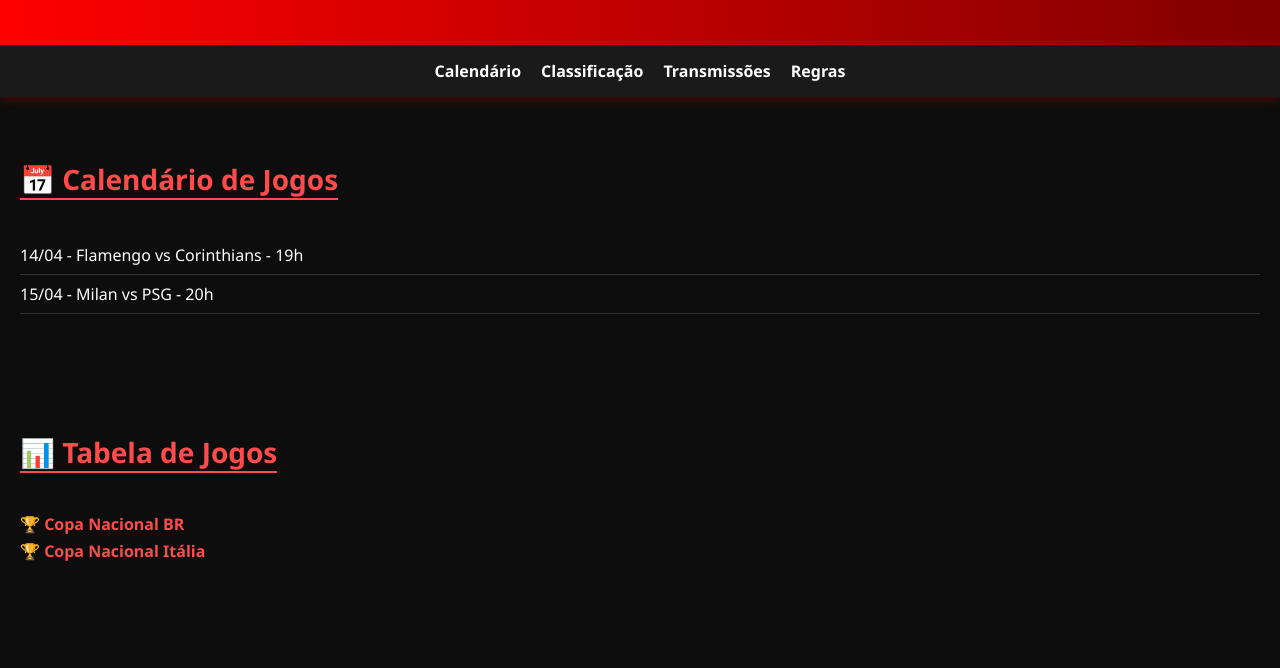
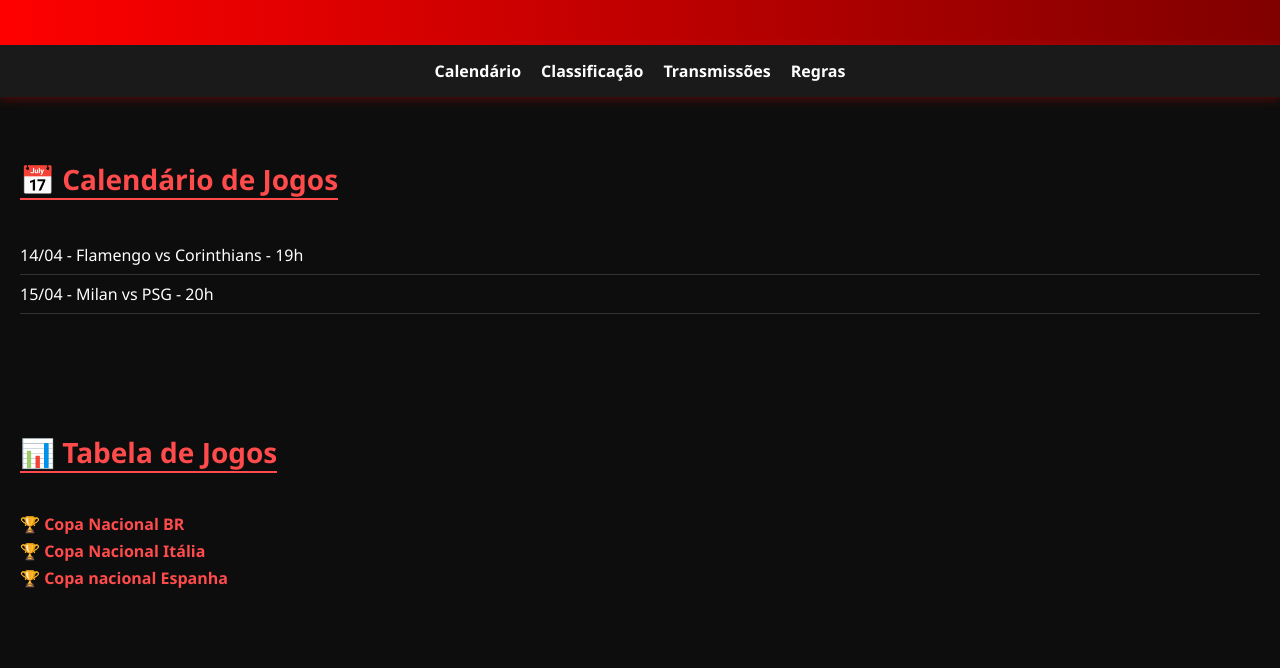
Before and after one commit to Joaov8tor/MUDNICLHLIGA, a plain HTML site: page copa-nacional.html in a window 1280 px wide. Shown: the part 122-790 px from the top of the page. Drawn offline with Linux system fonts and the light colour scheme.

Commit message:
Update copa-nacional.html

```diff
--- a/copa-nacional.html
+++ b/copa-nacional.html
@@ -105,7 +105,8 @@
     <h2 class="section-title">📊 Tabela de Jogos</h2>
     <div class="table-links">
       <a href="https://copa-br-nacional.vercel.app/" target="_blank">🏆 Copa Nacional BR</a>
-      <a href="https://italia-nazzionale.vercel.app/" target="_blank">🏆 Copa Nacional Itália</a>
+       <a href="https://italia-nazzionale.vercel.app/" target="_blank">🏆 Copa Nacional Itália</a>
+       <a href="https://copa-nacional-esp.vercel.app/" target="_blank">🏆 Copa nacional Espanha</a>
     </div>
   </section>
 
```
